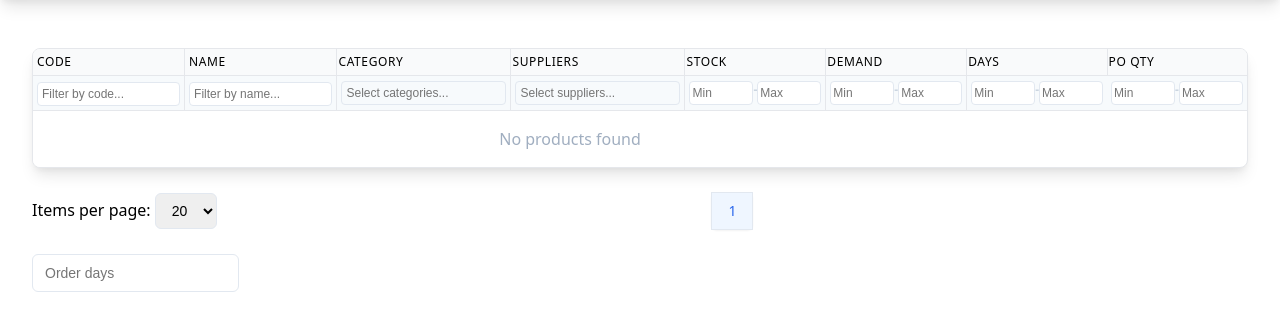
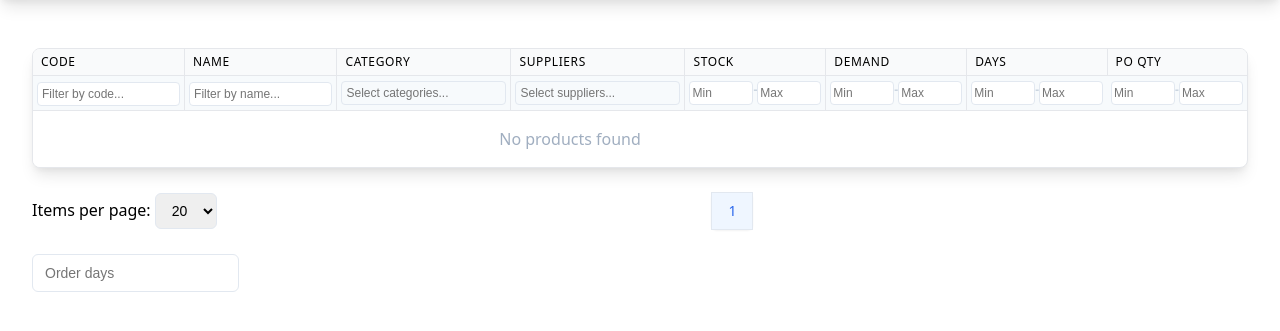
Before and after one commit to VytenisGaule/supply-planner, a Django app: page / in a window 1280 px wide. Shown: the part 65-396 px from the top of the page. Run offline with Django 5.2, Linux system fonts and the light colour scheme; data that the repository does not hold is empty; parts of the project's set-up code (start-up, migrations or seed data) failed here and were passed over; some libraries are stand-ins or nearby versions.

Commit message:
feat: increase table header padding for improved readability in product list

```diff
--- a/app/templates/lists/product_list.html
+++ b/app/templates/lists/product_list.html
@@ -17,28 +17,28 @@
             <thead class="bg-gray-50">
                 <tr class="border-b border-gray-200">
                     <th
-                        class="px-1 py-1 text-left text-xs font-medium text-black uppercase tracking-wider border-r border-gray-200 min-w-[60px] max-w-[80px] truncate">
+                        class="px-2 py-1 text-left text-xs font-medium text-black uppercase tracking-wider border-r border-gray-200 min-w-[60px] max-w-[80px] truncate">
                         Code</th>
                     <th
-                        class="px-1 py-1 text-left text-xs font-medium text-black uppercase tracking-wider border-r border-gray-200 min-w-[80px] max-w-[120px] truncate">
+                        class="px-2 py-1 text-left text-xs font-medium text-black uppercase tracking-wider border-r border-gray-200 min-w-[80px] max-w-[120px] truncate">
                         Name</th>
                     <th
-                        class="px-0.5 py-1 text-left text-xs font-medium text-black uppercase tracking-wider border-r border-gray-200 min-w-[60px] max-w-[80px] truncate">
+                        class="px-2 py-1 text-left text-xs font-medium text-black uppercase tracking-wider border-r border-gray-200 min-w-[60px] max-w-[80px] truncate">
                         Category</th>
                     <th
-                        class="px-0.5 py-1 text-left text-xs font-medium text-black uppercase tracking-wider border-r border-gray-200 min-w-[80px] max-w-[100px] truncate">
+                        class="px-2 py-1 text-left text-xs font-medium text-black uppercase tracking-wider border-r border-gray-200 min-w-[80px] max-w-[100px] truncate">
                         Suppliers</th>
                     <th
-                        class="px-0.5 py-1 text-left text-xs font-medium text-black uppercase tracking-wider border-r border-gray-200 min-w-[60px] max-w-[80px] truncate">
+                        class="px-2 py-1 text-left text-xs font-medium text-black uppercase tracking-wider border-r border-gray-200 min-w-[60px] max-w-[80px] truncate">
                         Stock</th>
                     <th
-                        class="px-0.5 py-1 text-left text-xs font-medium text-black uppercase tracking-wider border-r border-gray-200 min-w-[60px] max-w-[80px] truncate">
+                        class="px-2 py-1 text-left text-xs font-medium text-black uppercase tracking-wider border-r border-gray-200 min-w-[60px] max-w-[80px] truncate">
                         Demand</th>
                     <th
-                        class="px-0.5 py-1 text-left text-xs font-medium text-black uppercase tracking-wider border-r border-gray-200 min-w-[60px] max-w-[80px] truncate">
+                        class="px-2 py-1 text-left text-xs font-medium text-black uppercase tracking-wider border-r border-gray-200 min-w-[60px] max-w-[80px] truncate">
                         Days</th>
                     <th
-                        class="px-0.5 py-1 text-left text-xs font-medium text-black uppercase tracking-wider min-w-[60px] max-w-[80px] truncate">
+                        class="px-2 py-1 text-left text-xs font-medium text-black uppercase tracking-wider min-w-[60px] max-w-[80px] truncate">
                         PO Qty</th>
                 </tr>
                 <!-- Filter row -->
```
